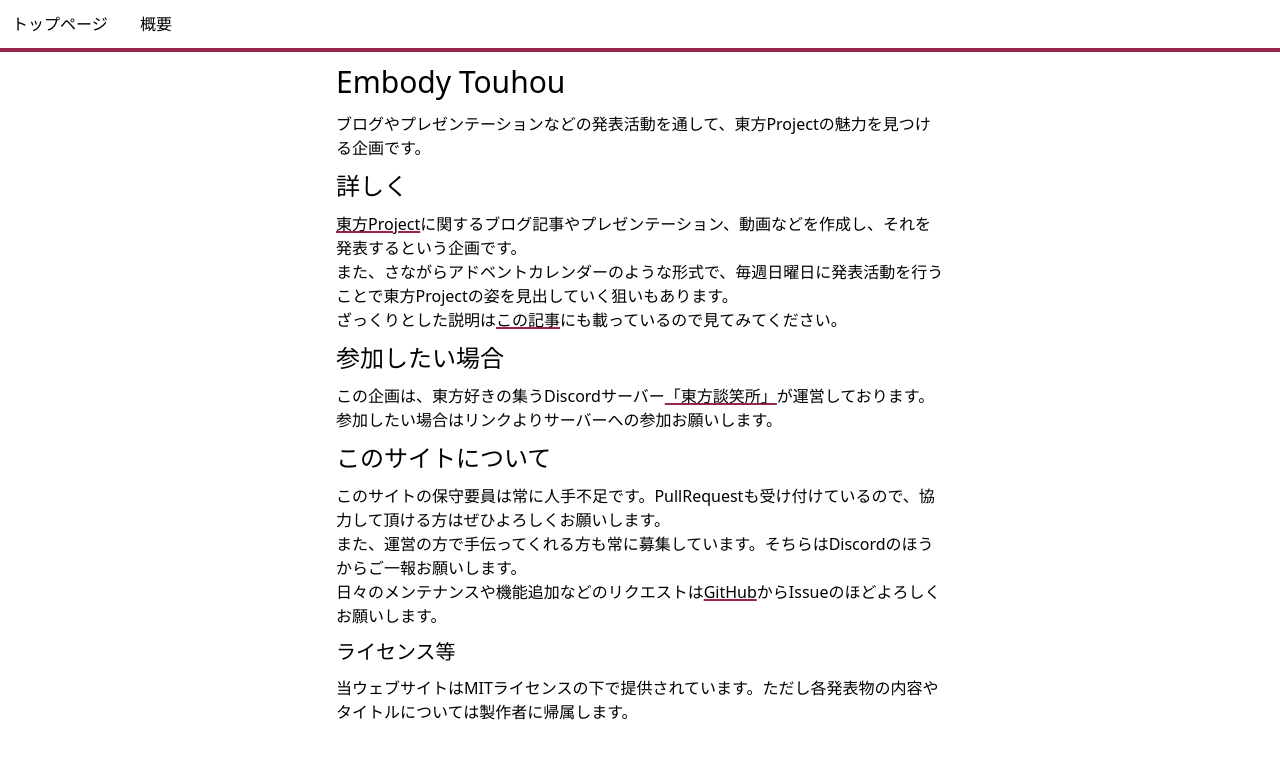
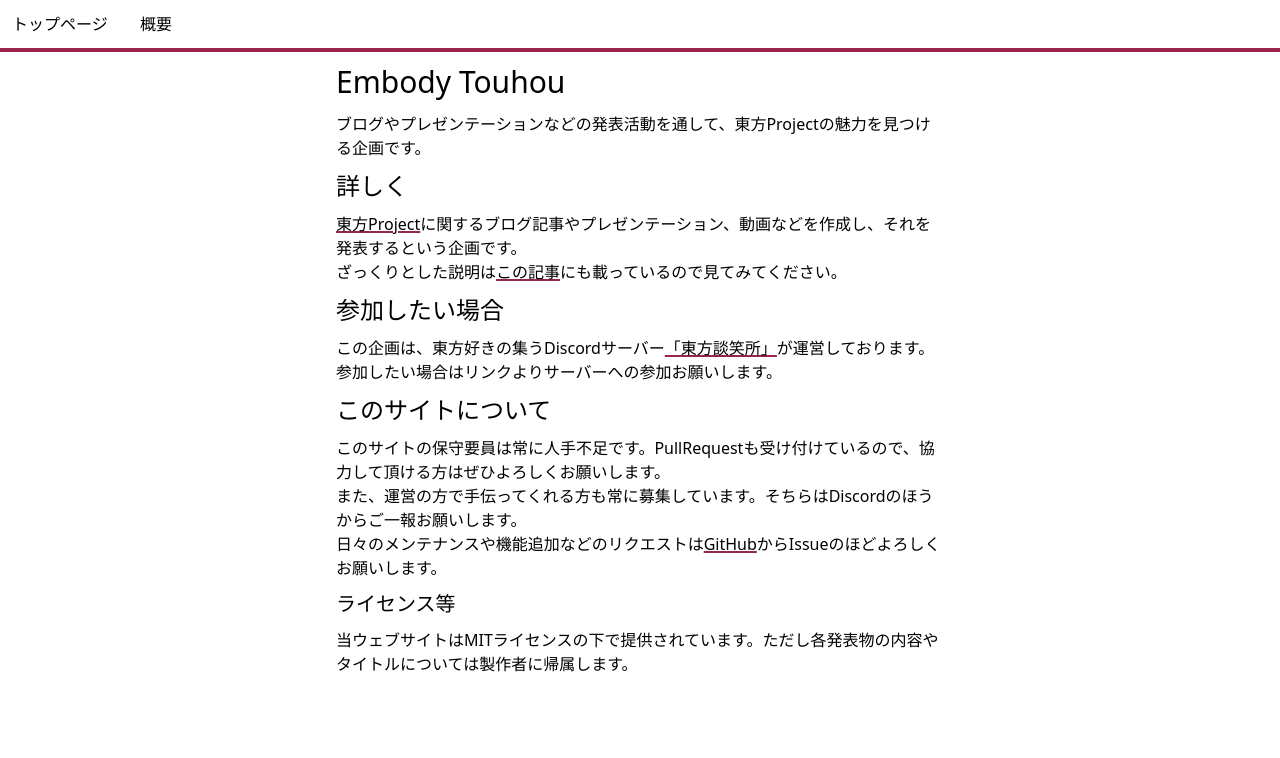
Before and after one commit to kanium3/embody_touhou, a SvelteKit app: page /about in a window 1280 px wide. Shown: the top 758 px of the page. Built offline with nearby package versions, Linux system fonts and the light colour scheme.

Commit message:
Update About

```diff
--- a/src/routes/about/+page.svelte
+++ b/src/routes/about/+page.svelte
@@ -3,7 +3,6 @@
 <h2 class="text-2xl my-2.5">詳しく</h2>
 <p class="break-all">
     <a href="https://touhou-project.news/touhou_project/" class="underline decoration-2 decoration-aqn">東方Project</a>に関するブログ記事やプレゼンテーション、動画などを作成し、それを発表するという企画です。<br />
-    また、さながらアドベントカレンダーのような形式で、毎週日曜日に発表活動を行うことで東方Projectの姿を見出していく狙いもあります。
 </p>
 <p>ざっくりとした説明は<a href="https://note.com/kanium3/n/n35bbe478eeab" class="underline decoration-2 decoration-aqn">この記事</a>にも載っているので見てみてください。</p>
 <h2 class="text-2xl my-2.5">参加したい場合</h2>
```
